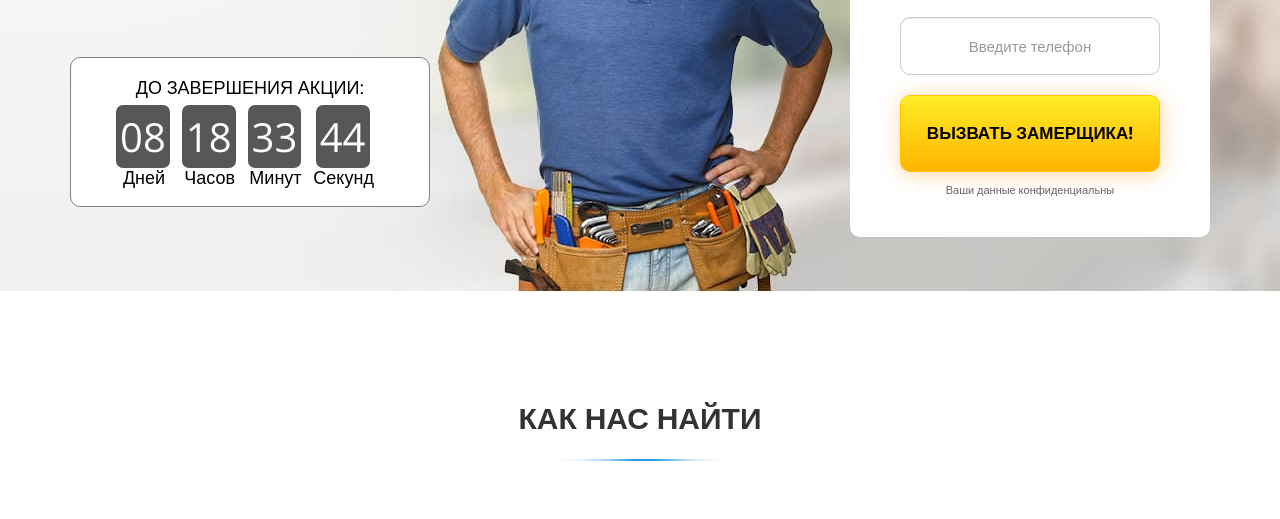
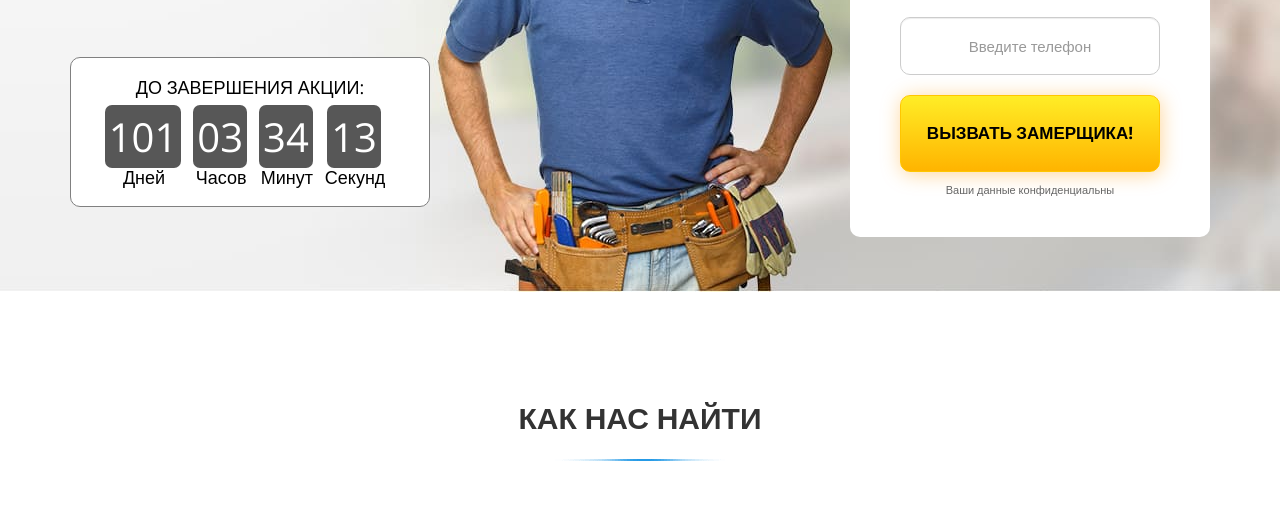
Before and after one commit to archkish/WindowsPage, a website with bundled scripts: page src/index.html in a window 1280 px wide. Shown: the part 5213-5732 px from the top of the page. Built offline with nearby package versions, Linux system fonts and the light colour scheme.

Commit message:
add timer

```diff
--- a/gulpfile.js
+++ b/gulpfile.js
@@ -4,8 +4,8 @@ const gulp = require("gulp");
 const webpack = require("webpack-stream");
 const browsersync = require("browser-sync");
 
-// const dist = "./dist/";
-const dist = "/ospanel/domains/test";
+const dist = "./dist/";
+// const dist = "/ospanel/domains/test";
 
 gulp.task("copy-html", () => {
 	return gulp
--- a/src/js/main.js
+++ b/src/js/main.js
@@ -3,13 +3,13 @@ import modals from "./modules/modals";
 import tabs from "./modules/tabs";
 import forms from "./modules/forms";
 import changeModalState from "./modules/changeModalState";
+import timer from "./modules/timer";
 
 window.addEventListener('DOMContentLoaded', () => {
   'use strict';
 
-  let modalState = {
-
-  };
+  let modalState = {};
+  let deadline = '2025-11-01';
 
   changeModalState(modalState);
 
@@ -18,6 +18,6 @@ window.addEventListener('DOMContentLoaded', () => {
   tabs('.glazing_slider', '.glazing_block', '.glazing_content', 'active');
   tabs('.decoration_slider', '.no_click', '.decoration_content > div > div', 'after_click');
   tabs('.balcon_icons', '.balcon_icons_img', '.big_img > img', 'do_image_more', 'inline-block');
-
   forms(modalState);
+  timer('.container1', deadline);
 });
--- /dev/null
+++ b/src/js/modules/timer.js
@@ -0,0 +1,61 @@
+const timer = (id, deadline) => {
+
+  const addZero = (num) => {
+    if(num <= 9) {
+      return '0' + num;
+    }else {
+      return num;
+    }
+  };
+
+  const getTimeRemaining = (endtime) => {
+    const t = Date.parse(endtime) - Date.parse(new Date()),
+          seconds = Math.floor((t/1000) % 60),
+          minutes = Math.floor((t/1000/60) % 60),
+          hours = Math.floor((t/(1000 * 60 * 60)) % 24),
+          days = Math.floor((t/(1000 * 60 * 60 * 24)));
+
+    return {
+      'total': t,
+      'days': days,
+      'hours': hours,
+      'minutes': minutes,
+      'seconds': seconds
+    };
+  };
+
+  const setClock = (selector, endtime) => {
+    const timer = document.querySelector(selector),
+          days = timer.querySelector("#days"),
+          hours = timer.querySelector("#hours"),
+          minutes = timer.querySelector("#minutes"),
+          seconds = timer.querySelector("#seconds"),
+          timeInterval = setInterval(updateClock, 1000);
+
+    updateClock();
+
+    function updateClock() {
+      const t = getTimeRemaining(endtime);
+
+      days.textContent = addZero(t.days);
+      hours.textContent = addZero(t.hours);
+      seconds.textContent = addZero(t.seconds);
+      minutes.textContent = addZero(t.minutes);
+      seconds.textContent = addZero(t.seconds);
+
+      if(t.total <= 0) {
+        days.textContent = "00";
+        hours.textContent = "00";
+        minutes.textContent = "00";
+        seconds.textContent = "00";
+
+        clearInterval(timeInterval);
+
+      }
+    }
+  };
+
+  setClock(id, deadline);
+}
+
+export default timer;
```
Also changed, not shown: src/js/modules/tabs.js (+29 -22 lines), dist/index.html, dist/script.js, 1 other file.
